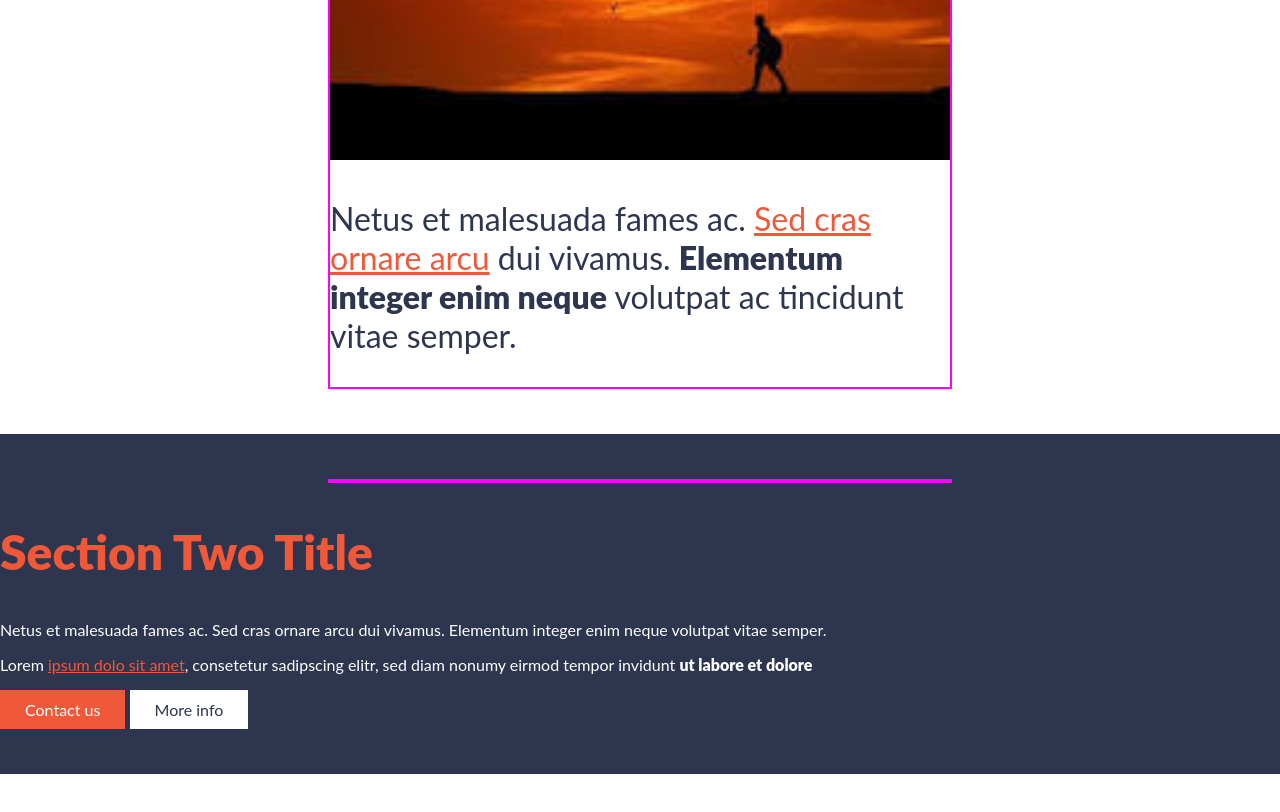
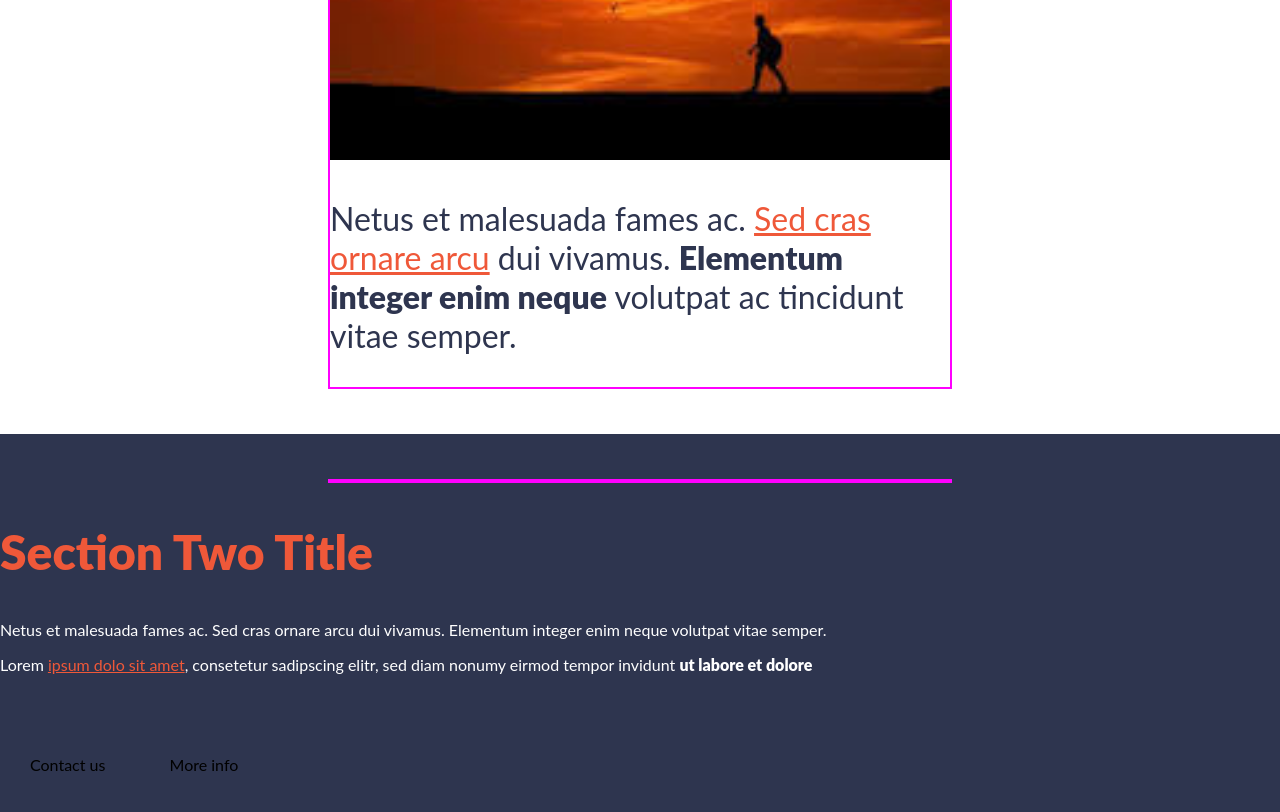
Before and after one commit to Omondzii/css-responsiveness, a plain HTML site: page index.html in a window 1280 px wide. Shown: the part 705-1517 px from the top of the page. Before the commit the page ends 1479 px from the top, so only its background shows below. Drawn offline with Linux system fonts and the light colour scheme.

```diff
--- a/style.css
+++ b/style.css
@@ -40,22 +40,25 @@ a:focus {
 }
 .btn{
     display: inline-block;
-    padding: 10px 25px;
+    padding: 15px 30px;
     text-decoration: none;
+    text-align: center;
+    margin-top: 50px;
+    color: #000;
 }
-.btn-accent{
+.btn-big{
     background-color: #ef5839;
     color: #fff;
 }
-.btn-accent:hover,{
+.btn-big:hover,{
     color: #2e354f;
     background-color:#d4b44c;
 }
-.btn-white{
+.btn-small{
     background: #fff;
     color:#2e354f;
 }
-.btn-white:hover{
+.btn-small:hover{
     color: #2e354f;
     background: #999;
 }
```
